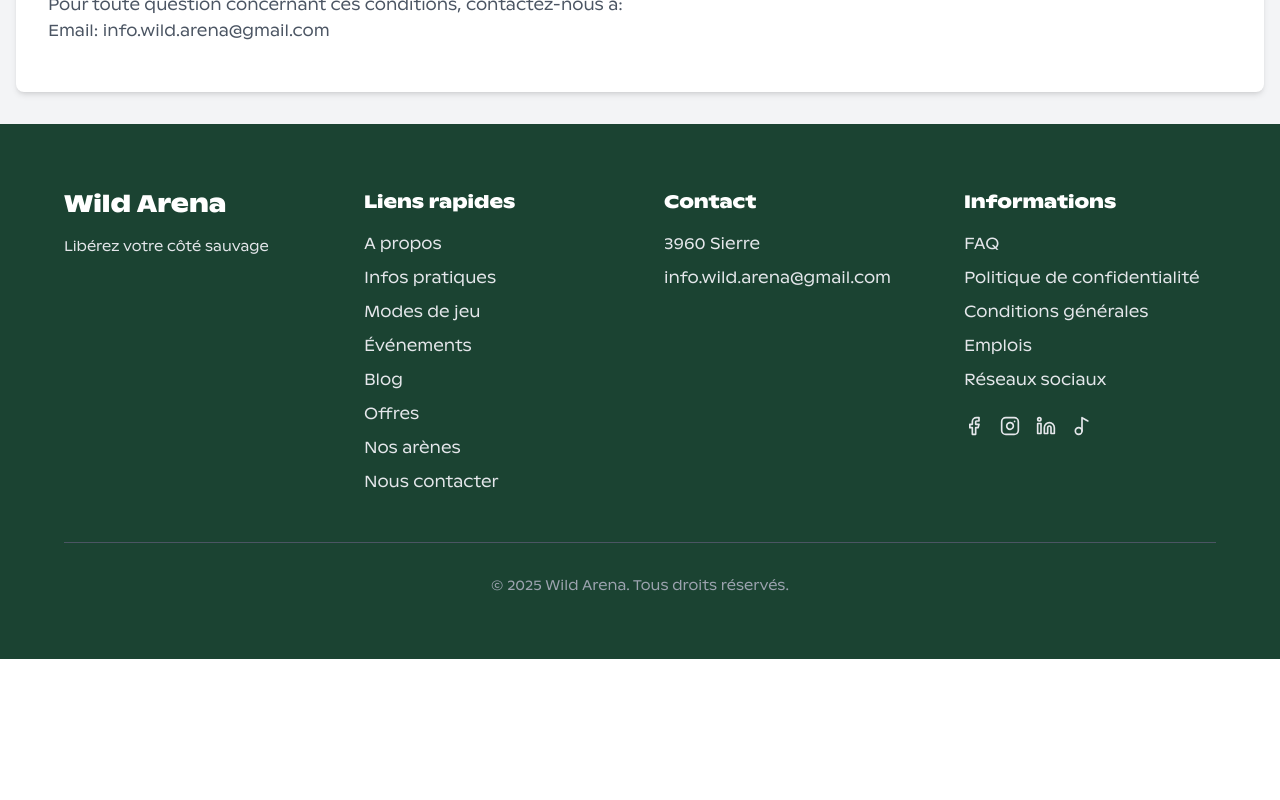
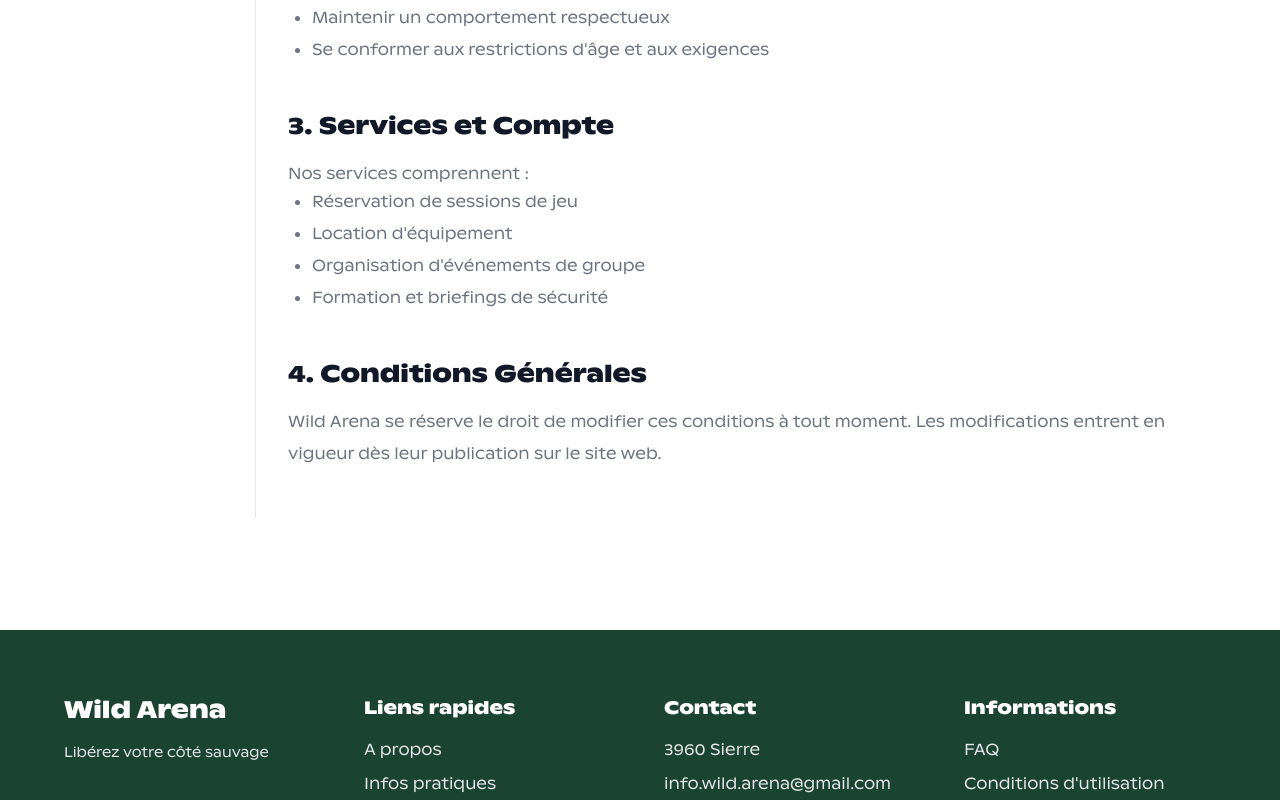
Before and after one commit to Heyimlulu/wildarena-web, a Next.js app: page /terms-of-service in a window 1280 px wide. Shown: the part 1174-1974 px from the top of the page. Before the commit the page ends 1833 px from the top, so only its background shows below. Built offline with nearby package versions, Linux system fonts and the light colour scheme; no server answers.

Commit message:
Update legal pages

```diff
--- a/app/privacy-policy/page.tsx
+++ b/app/privacy-policy/page.tsx
@@ -1,86 +1,89 @@
 import React from 'react';
-import Link from 'next/link';
-import Header from '@/components/layout/Header';
-import Footer from '@/components/layout/Footer';
+import LegalLayout from '@/components/legal/LegalLayout';
+import LegalNavigation from '@/components/legal/LegalNavigation';
+import { Clock } from 'lucide-react';
 
 export const metadata = {
   title: 'Politique de Confidentialité | Wild Arena',
-  description: 'Notre politique de confidentialité détaille comment nous protégeons vos données personnelles.',
-  keywords: 'politique de confidentialité, protection des données, rgpd, wild arena',
+  description: 'Notre politique de confidentialité explique comment nous collectons, utilisons et protégeons vos informations personnelles.',
+  keywords: 'politique de confidentialité, protection des données, informations personnelles, wild arena',
 }
+
+const navigationItems = [
+  { href: '/terms-of-service#terms', label: 'Conditions d\'utilisation' },
+  { href: '/privacy-policy', label: 'Politique de confidentialité', isActive: true },
+  { href: '/terms-of-service#conduct', label: 'Conduite des utilisateurs' },
+  { href: '/terms-of-service#general', label: 'Conditions générales' },
+  { href: '/terms-of-service#services', label: 'Services et compte' },
+];
 
 export default function PrivacyPolicy() {
   return (
-    <div className="min-h-screen bg-gray-100">
-      <Header />
-      <main className="container mx-auto px-4 py-8">
-        <div className="mb-6">
-          <Link
-            href="/"
-            className="inline-flex items-center px-4 py-2 bg-green-700 text-white rounded-lg hover:bg-green-800 transition-colors"
-          >
-            <svg className="w-4 h-4 mr-2" fill="none" stroke="currentColor" viewBox="0 0 24 24">
-              <path strokeLinecap="round" strokeLinejoin="round" strokeWidth={2} d="M10 19l-7-7m0 0l7-7m-7 7h18" />
-            </svg>
-            Retour à l&apos;accueil
-          </Link>
+    <LegalLayout
+      title="Politique de Confidentialité"
+      description="Nous prenons votre vie privée au sérieux. Contactez-nous à info.wild.arena@gmail.com pour toute question concernant la confidentialité."
+    >
+      <section className="w-full relative overflow-hidden lg:py-28 py-16">
+        <div className="px-12 xl:px-20">
+          <div className="flex flex-col md:flex-row w-full gap-8">
+            <LegalNavigation items={navigationItems} />
+
+            <div className="w-full tab-pane max-md:px-4">
+              <h2 className="font-manrope font-bold lg:text-4xl text-3xl text-gray-900 mb-5">Politique de Confidentialité</h2>
+              <div className="flex items-center gap-3 lg:mb-10 mb-8">
+                <Clock className="w-6 h-6 text-green-600" />
+                <p className="font-medium text-xl leading-8 text-green-600">Dernière mise à jour : {new Date().toLocaleDateString('fr-FR', { month: 'long', day: 'numeric', year: 'numeric' })}</p>
+              </div>
+
+              <div className="prose max-w-none">
+                <p className="font-normal text-lg leading-8 text-gray-500 lg:mb-10 mb-8">
+                  Cette politique de confidentialité décrit comment Wild Arena collecte, utilise et protège vos informations personnelles lorsque vous utilisez nos services.
+                </p>
+
+                <div id="data-collection" className="mb-12">
+                  <h3 className="font-manrope font-bold text-2xl text-gray-900 mb-4">1. Collecte des Données</h3>
+                  <p className="text-gray-500 leading-8">Nous collectons les types d'informations suivants :</p>
+                  <ul className="list-disc pl-6 text-gray-500 space-y-2">
+                    <li>Informations personnelles (nom, email)</li>
+                    <li>Détails des réservations</li>
+                    <li>Informations de paiement</li>
+                    <li>Données d'utilisation et analytiques</li>
+                  </ul>
+                </div>
+
+                <div id="data-usage" className="mb-12">
+                  <h3 className="font-manrope font-bold text-2xl text-gray-900 mb-4">2. Utilisation de vos Données</h3>
+                  <p className="text-gray-500 leading-8">Vos données nous permettent de :</p>
+                  <ul className="list-disc pl-6 text-gray-500 space-y-2">
+                    <li>Traiter vos réservations et paiements</li>
+                    <li>Communiquer sur nos services</li>
+                    <li>Améliorer nos services</li>
+                    <li>Assurer la sécurité</li>
+                  </ul>
+                </div>
+
+                <div id="data-protection" className="mb-12">
+                  <h3 className="font-manrope font-bold text-2xl text-gray-900 mb-4">3. Protection des Données</h3>
+                  <p className="text-gray-500 leading-8">
+                    Nous mettons en place des mesures de sécurité appropriées pour protéger vos informations personnelles contre tout accès, modification, divulgation ou destruction non autorisés.
+                  </p>
+                </div>
+
+                <div id="your-rights" className="mb-12">
+                  <h3 className="font-manrope font-bold text-2xl text-gray-900 mb-4">4. Vos Droits</h3>
+                  <p className="text-gray-500 leading-8">Vous avez le droit de :</p>
+                  <ul className="list-disc pl-6 text-gray-500 space-y-2">
+                    <li>Accéder à vos données personnelles</li>
+                    <li>Demander la correction ou la suppression de vos données</li>
+                    <li>Vous désinscrire des communications marketing</li>
+                    <li>Déposer une réclamation auprès des autorités de contrôle</li>
+                  </ul>
+                </div>
+              </div>
+            </div>
+          </div>
         </div>
-        <article className="prose prose-lg mx-auto bg-white p-8 rounded-lg shadow-md">
-          <h1 className="text-3xl font-bold leading-tight mt-0 mb-2 text-gray-800">Politique de Confidentialité</h1>
-          <p className="text-gray-600 leading-relaxed mb-4">Votre vie privée est importante pour nous. Cette politique de confidentialité explique comment nous collectons, utilisons et protégeons vos informations.</p>
-
-          <p className="text-gray-600 leading-relaxed mb-4">Dernière mise à jour: {new Date().toLocaleDateString('fr-FR')}</p>
-
-          <section className="mb-4">
-            <h2 className="text-2xl font-bold leading-tight mt-0 mb-2 text-gray-800">1. Collecte des Données</h2>
-            <p className="text-gray-600 leading-relaxed">Nous collectons uniquement les données nécessaires pour vous fournir nos services:</p>
-            <ul className="list-disc list-inside">
-              <li className="text-gray-600 leading-relaxed">Informations de contact (nom, email, téléphone)</li>
-              <li className="text-gray-600 leading-relaxed">Informations de réservation</li>
-              <li className="text-gray-600 leading-relaxed">Données de navigation anonymisées</li>
-            </ul>
-          </section>
-
-          <section className="mb-4">
-            <h2 className="text-2xl font-bold leading-tight mt-0 mb-2 text-gray-800">2. Utilisation des Données</h2>
-            <p className="text-gray-600 leading-relaxed">Vos données sont utilisées pour:</p>
-            <ul className="list-disc list-inside">
-              <li className="text-gray-600 leading-relaxed">Gérer vos réservations</li>
-              <li className="text-gray-600 leading-relaxed">Vous contacter concernant nos services</li>
-              <li className="text-gray-600 leading-relaxed">Améliorer notre site web et nos services</li>
-            </ul>
-          </section>
-
-          <section className="mb-4">
-            <h2 className="text-2xl font-bold leading-tight mt-0 mb-2 text-gray-800">3. Protection des Données</h2>
-            <p className="text-gray-600 leading-relaxed">Nous mettons en œuvre des mesures de sécurité appropriées pour protéger vos données personnelles contre tout accès, modification, divulgation ou destruction non autorisée.</p>
-          </section>
-
-          <section className="mb-4">
-            <h2 className="text-2xl font-bold leading-tight mt-0 mb-2 text-gray-800">4. Vos Droits</h2>
-            <p className="text-gray-600 leading-relaxed">Conformément au RGPD, vous disposez des droits suivants:</p>
-            <ul className="list-disc list-inside">
-              <li className="text-gray-600 leading-relaxed">Droit d&apos;accès à vos données</li>
-              <li className="text-gray-600 leading-relaxed">Droit de rectification</li>
-              <li className="text-gray-600 leading-relaxed">Droit à l&apos;effacement</li>
-              <li className="text-gray-600 leading-relaxed">Droit à la limitation du traitement</li>
-              <li className="text-gray-600 leading-relaxed">Droit à la portabilité des données</li>
-            </ul>
-          </section>
-
-          <section className="mb-4">
-            <h2 className="text-2xl font-bold leading-tight mt-0 mb-2 text-gray-800">5. Cookies</h2>
-            <p className="text-gray-600 leading-relaxed">Notre site utilise des cookies pour améliorer votre expérience. Vous pouvez contrôler l&apos;utilisation des cookies via les paramètres de votre navigateur.</p>
-          </section>
-
-          <section className="mb-4">
-            <h2 className="text-2xl font-bold leading-tight mt-0 mb-2 text-gray-800">6. Contact</h2>
-            <p className="text-gray-600 leading-relaxed">Pour toute question concernant notre politique de confidentialité, contactez-nous à:</p>
-            <p className="text-gray-600 leading-relaxed">Email: info.wild.arena@gmail.com</p>
-          </section>
-        </article>
-      </main>
-      <Footer />
-    </div>
-  )
+      </section>
+    </LegalLayout>
+  );
 }
--- a/app/terms-of-service/page.tsx
+++ b/app/terms-of-service/page.tsx
@@ -1,90 +1,83 @@
 import React from 'react';
-import Link from 'next/link';
-import Header from '@/components/layout/Header';
-import Footer from '@/components/layout/Footer';
+import LegalLayout from '@/components/legal/LegalLayout';
+import LegalNavigation from '@/components/legal/LegalNavigation';
+import { Clock } from 'lucide-react';
 
 export const metadata = {
-  title: 'Conditions Générales | Wild Arena',
-  description: 'Les conditions générales d\'utilisation de Wild Arena.',
-  keywords: 'conditions générales, termes, utilisation, wild arena',
+  title: 'Conditions d\'utilisation | Wild Arena',
+  description: 'Les conditions d\'utilisation et modalités des services de Wild Arena.',
+  keywords: 'conditions d\'utilisation, conditions générales, termes, wild arena, légal',
 }
+
+const navigationItems = [
+  { href: '#terms', label: 'Conditions d\'utilisation', isActive: true },
+  { href: '/privacy-policy', label: 'Politique de confidentialité' },
+  { href: '#conduct', label: 'Conduite des utilisateurs' },
+  { href: '#general', label: 'Conditions générales' },
+  { href: '#services', label: 'Services et compte' },
+];
 
 export default function TermsAndConditions() {
   return (
-    <div className="min-h-screen bg-gray-100">
-      <Header />
-      <main className="container mx-auto px-4 py-8">
-        <div className="mb-6">
-          <Link
-            href="/"
-            className="inline-flex items-center px-4 py-2 bg-green-700 text-white rounded-lg hover:bg-green-800 transition-colors"
-          >
-            <svg className="w-4 h-4 mr-2" fill="none" stroke="currentColor" viewBox="0 0 24 24">
-              <path strokeLinecap="round" strokeLinejoin="round" strokeWidth={2} d="M10 19l-7-7m0 0l7-7m-7 7h18" />
-            </svg>
-            Retour à l&apos;accueil
-          </Link>
+    <LegalLayout
+      title="Conditions d'utilisation"
+      description="Nous sommes là pour vous aider ! Contactez-nous par email à info.wild.arena@gmail.com pour toute question."
+    >
+      <section className="w-full relative overflow-hidden lg:py-28 py-16">
+        <div className="px-12 xl:px-20">
+          <div className="flex flex-col md:flex-row w-full gap-8">
+            <LegalNavigation items={navigationItems} />
+
+            <div className="w-full tab-pane max-md:px-4">
+              <h2 className="font-manrope font-bold lg:text-4xl text-3xl text-gray-900 mb-5">Conditions d'utilisation</h2>
+              <div className="flex items-center gap-3 lg:mb-10 mb-8">
+                <Clock className="w-6 h-6 text-green-600" />
+                <p className="font-medium text-xl leading-8 text-green-600">Dernière mise à jour : {new Date().toLocaleDateString('fr-FR', { month: 'long', day: 'numeric', year: 'numeric' })}</p>
+              </div>
+
+              <div className="prose max-w-none">
+                <p className="font-normal text-lg leading-8 text-gray-500 lg:mb-10 mb-8">
+                  Ces conditions générales détaillent comment nous fournissons nos services, comment vous et nous pouvons modifier ou mettre fin au contrat, que faire en cas de problème, et d'autres informations importantes.
+                </p>
+
+                <div id="terms" className="mb-12">
+                  <h3 className="font-manrope font-bold text-2xl text-gray-900 mb-4">1. Acceptation des Conditions</h3>
+                  <p className="text-gray-500 leading-8">En accédant et en utilisant les services de Wild Arena, vous acceptez d'être lié par ces conditions d'utilisation et toutes les lois et réglementations applicables.</p>
+                </div>
+
+                <div id="conduct" className="mb-12">
+                  <h3 className="font-manrope font-bold text-2xl text-gray-900 mb-4">2. Conduite des Utilisateurs</h3>
+                  <p className="text-gray-500 leading-8">Les utilisateurs doivent :</p>
+                  <ul className="list-disc pl-6 text-gray-500 space-y-2">
+                    <li>Suivre toutes les consignes de sécurité</li>
+                    <li>Respecter l'équipement fourni</li>
+                    <li>Maintenir un comportement respectueux</li>
+                    <li>Se conformer aux restrictions d'âge et aux exigences</li>
+                  </ul>
+                </div>
+
+                <div id="services" className="mb-12">
+                  <h3 className="font-manrope font-bold text-2xl text-gray-900 mb-4">3. Services et Compte</h3>
+                  <p className="text-gray-500 leading-8">Nos services comprennent :</p>
+                  <ul className="list-disc pl-6 text-gray-500 space-y-2">
+                    <li>Réservation de sessions de jeu</li>
+                    <li>Location d'équipement</li>
+                    <li>Organisation d'événements de groupe</li>
+                    <li>Formation et briefings de sécurité</li>
+                  </ul>
+                </div>
+
+                <div id="general" className="mb-12">
+                  <h3 className="font-manrope font-bold text-2xl text-gray-900 mb-4">4. Conditions Générales</h3>
+                  <p className="text-gray-500 leading-8">
+                    Wild Arena se réserve le droit de modifier ces conditions à tout moment. Les modifications entrent en vigueur dès leur publication sur le site web.
+                  </p>
+                </div>
+              </div>
+            </div>
+          </div>
         </div>
-        <article className="prose prose-lg mx-auto bg-white p-8 rounded-lg shadow-md">
-          <h1 className="text-3xl font-bold leading-tight mt-0 mb-2 text-gray-800">Conditions Générales d&apos;Utilisation</h1>
-
-          <p className="text-gray-600 leading-relaxed mb-4">Ces conditions régissent votre utilisation de nos services. En utilisant nos services, vous acceptez ces conditions.</p>
-
-          <p className="text-gray-600 leading-relaxed mb-4">Dernière mise à jour: {new Date().toLocaleDateString('fr-FR')}</p>
-
-          <section className="mb-4">
-            <h2 className="text-2xl font-bold leading-tight mt-0 mb-2 text-gray-800">1. Acceptation des Conditions</h2>
-            <p className="text-gray-600 leading-relaxed">En accédant et en utilisant ce site web, vous acceptez d&apos;être lié par ces conditions d&apos;utilisation, toutes les lois et réglementations applicables.</p>
-          </section>
-
-          <section className="mb-4">
-            <h2 className="text-2xl font-bold leading-tight mt-0 mb-2 text-gray-800">2. Réservations</h2>
-            <p className="text-gray-600 leading-relaxed">Les réservations sont soumises aux conditions suivantes:</p>
-            <ul className="list-disc list-inside">
-              <li className="text-gray-600 leading-relaxed">Un acompte peut être demandé pour confirmer la réservation</li>
-              <li className="text-gray-600 leading-relaxed">Les annulations doivent être effectuées au moins 48h à l&apos;avance</li>
-              <li className="text-gray-600 leading-relaxed">Le nombre final de participants doit être confirmé 24h avant l&apos;événement</li>
-            </ul>
-          </section>
-
-          <section className="mb-4">
-            <h2 className="text-2xl font-bold leading-tight mt-0 mb-2 text-gray-800">3. Sécurité et Comportement</h2>
-            <p className="text-gray-600 leading-relaxed">Les participants s&apos;engagent à:</p>
-            <ul className="list-disc list-inside">
-              <li className="text-gray-600 leading-relaxed">Suivre les instructions de sécurité</li>
-              <li className="text-gray-600 leading-relaxed">Respecter l&apos;équipement fourni</li>
-              <li className="text-gray-600 leading-relaxed">Maintenir un comportement respectueux</li>
-            </ul>
-          </section>
-
-          <section className="mb-4">
-            <h2 className="text-2xl font-bold leading-tight mt-0 mb-2 text-gray-800">4. Responsabilité</h2>
-            <p className="text-gray-600 leading-relaxed">Wild Arena ne peut être tenu responsable:</p>
-            <ul className="list-disc list-inside">
-              <li className="text-gray-600 leading-relaxed">Des accidents dus au non-respect des consignes de sécurité</li>
-              <li className="text-gray-600 leading-relaxed">Des objets perdus ou volés</li>
-              <li className="text-gray-600 leading-relaxed">Des conditions météorologiques défavorables</li>
-            </ul>
-          </section>
-
-          <section className="mb-4">
-            <h2 className="text-2xl font-bold leading-tight mt-0 mb-2 text-gray-800">5. Propriété Intellectuelle</h2>
-            <p className="text-gray-600 leading-relaxed">Tout le contenu de ce site web est la propriété de Wild Arena et est protégé par les lois sur la propriété intellectuelle.</p>
-          </section>
-
-          <section className="mb-4">
-            <h2 className="text-2xl font-bold leading-tight mt-0 mb-2 text-gray-800">6. Modifications</h2>
-            <p className="text-gray-600 leading-relaxed">Nous nous réservons le droit de modifier ces conditions à tout moment. Les modifications entrent en vigueur dès leur publication sur le site.</p>
-          </section>
-
-          <section className="mb-4">
-            <h2 className="text-2xl font-bold leading-tight mt-0 mb-2 text-gray-800">7. Contact</h2>
-            <p className="text-gray-600 leading-relaxed">Pour toute question concernant ces conditions, contactez-nous à:</p>
-            <p className="text-gray-600 leading-relaxed">Email: info.wild.arena@gmail.com</p>
-          </section>
-        </article>
-      </main>
-      <Footer />
-    </div>
-  )
+      </section>
+    </LegalLayout>
+  );
 }
--- a/components/layout/Footer.tsx
+++ b/components/layout/Footer.tsx
@@ -55,8 +55,8 @@ export default function Footer() {
               <ul className="space-y-2.5">
                 {[
                   { href: "/faq", label: "FAQ" },
+                  { href: "/terms-of-service", label: "Conditions d'utilisation" },
                   { href: "/privacy-policy", label: "Politique de confidentialité" },
-                  { href: "/terms-of-service", label: "Conditions générales" },
                   { href: "/careers", label: "Emplois" },
                   { href: "https://linktr.ee/wild_arena_ch", label: "Réseaux sociaux", target: "_blank", rel: "noopener noreferrer" }
                 ].map((link) => (
--- /dev/null
+++ b/components/legal/LegalLayout.tsx
@@ -0,0 +1,31 @@
+import React from 'react';
+import Header from '@/components/layout/Header';
+import Footer from '@/components/layout/Footer';
+import { Star } from 'lucide-react';
+
+interface LegalLayoutProps {
+  children: React.ReactNode;
+  title: string;
+  description: string;
+}
+
+export default function LegalLayout({ children, title, description }: LegalLayoutProps) {
+  return (
+    <div className="min-h-screen bg-white">
+      <Header />
+      <div className="relative bg-gradient-to-br from-green-700 to-green-900 text-white py-16 sm:py-20 md:py-24 overflow-hidden">
+        <div className="flex justify-center mb-6">
+          <Star className="w-16 h-16 text-green-300" />
+        </div>
+        <h1 className="mb-8 text-center text-white font-bold font-manrope leading-tight lg:text-5xl text-3xl">
+          {title}
+        </h1>
+        <p className="text-white text-lg leading-8 text-center font-normal px-4">
+          {description}
+        </p>
+      </div>
+      {children}
+      <Footer />
+    </div>
+  );
+}
--- /dev/null
+++ b/components/legal/LegalNavigation.tsx
@@ -0,0 +1,44 @@
+import React from 'react';
+import Link from 'next/link';
+
+interface NavItem {
+  href: string;
+  label: string;
+  isActive?: boolean;
+}
+
+interface LegalNavigationProps {
+  items: NavItem[];
+}
+
+export default function LegalNavigation({ items }: LegalNavigationProps) {
+  return (
+    <div className="w-full md:max-w-[176px] md:border-r md:border-gray-200">
+      <ul className="tab-nav flex flex-col md:items-start items-center lg:gap-10 gap-6">
+        {items.map((item, index) => (
+          <li key={index}>
+            {item.href.startsWith('/') ? (
+              <Link
+                href={item.href}
+                className={`font-medium text-base leading-7 ${
+                  item.isActive ? 'text-green-600' : 'text-gray-500 hover:text-green-600'
+                }`}
+              >
+                {item.label}
+              </Link>
+            ) : (
+              <a
+                href={item.href}
+                className={`font-medium text-base leading-7 ${
+                  item.isActive ? 'text-green-600' : 'text-gray-500 hover:text-green-600'
+                }`}
+              >
+                {item.label}
+              </a>
+            )}
+          </li>
+        ))}
+      </ul>
+    </div>
+  );
+}
```
